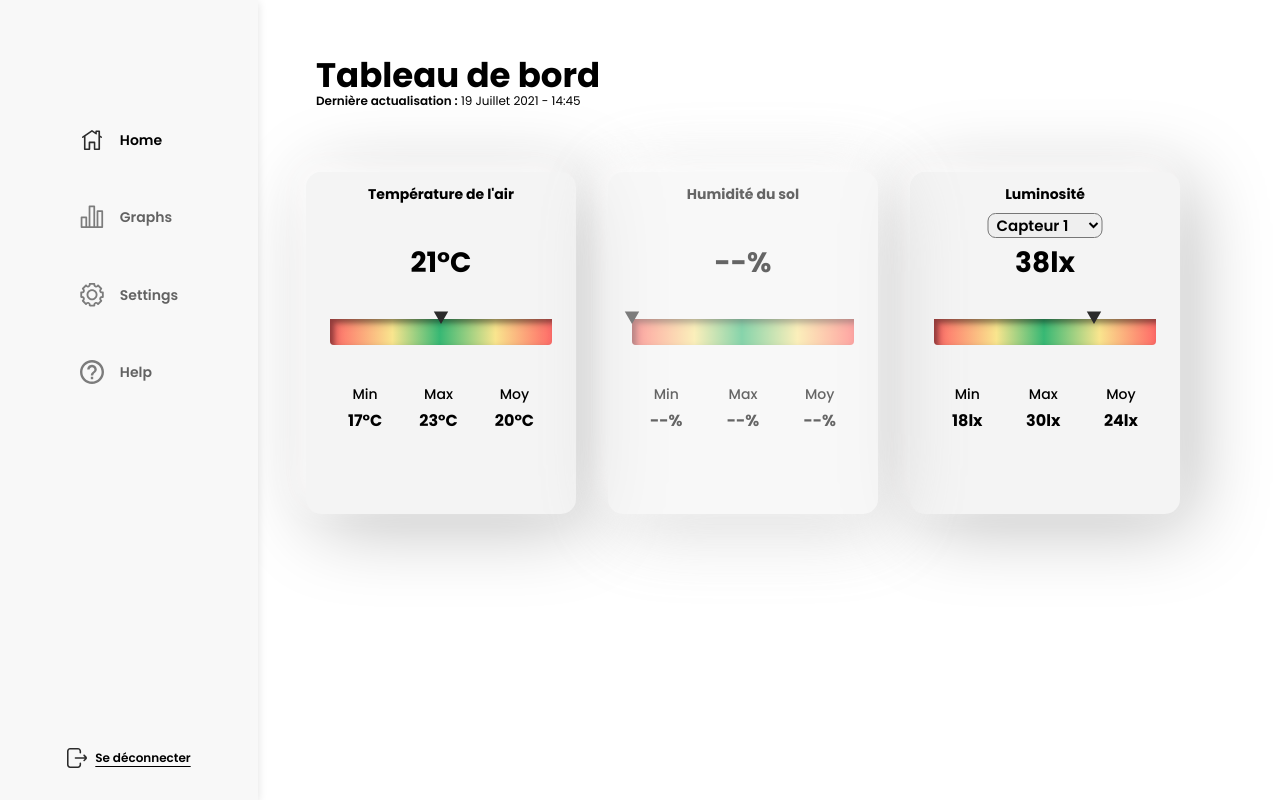
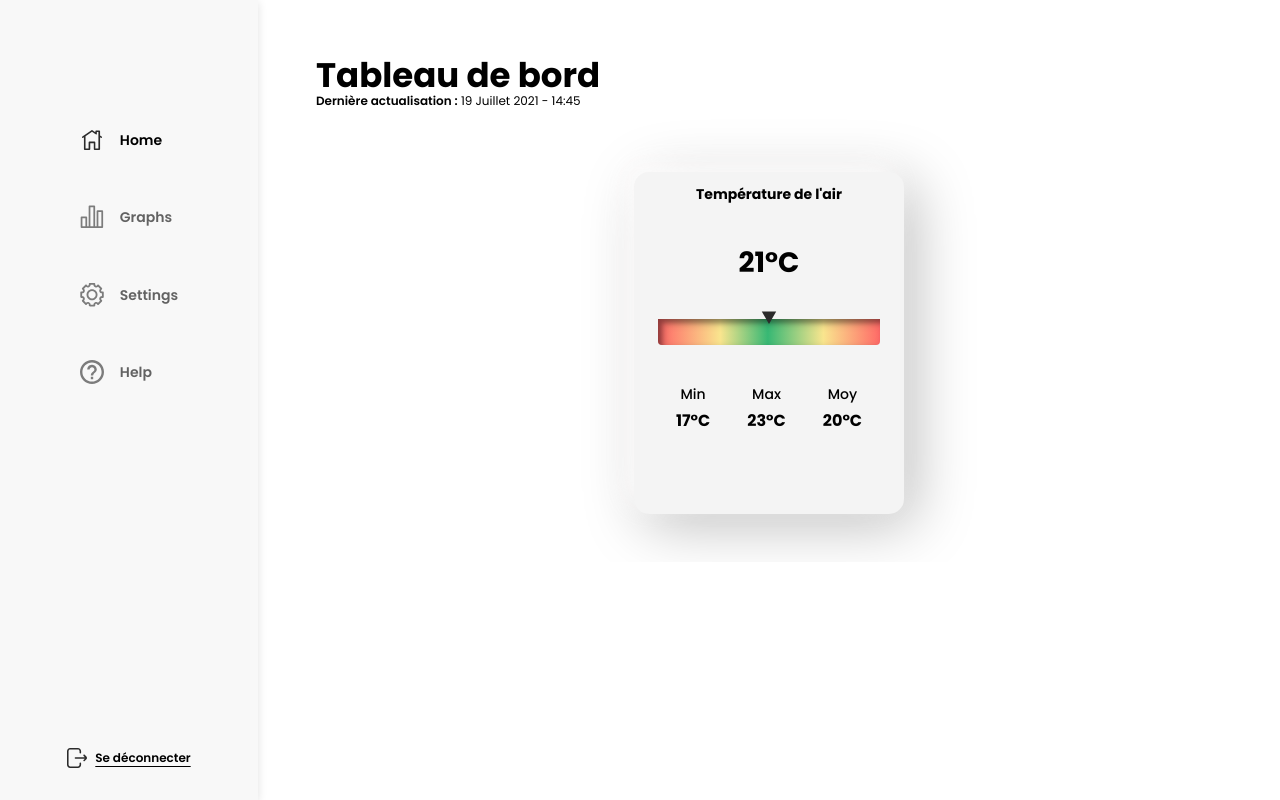
Before and after one commit to FRobaglia/iot-project, a React (Create React App) app: page / in a window 1280 px wide. Built offline with nearby package versions, Linux system fonts and the light colour scheme.

Commit message:
feat: add swiper

```diff
--- a/src/App.js
+++ b/src/App.js
@@ -11,7 +11,6 @@ import Help from './routes/Help';
 import Login from './routes/Login';
 import Header from './components/Header';
 import Nav from './components/nav/index';
-import Swiper from 'swiper';
 
 function App() {
   return (
--- a/src/components/cardDashboard/CardDropdown.jsx
+++ b/src/components/cardDashboard/CardDropdown.jsx
@@ -6,7 +6,7 @@ const CardDropdown = ({dropdown}) =>  {
     <div className="cardDropdown">
       <select name="CardDropdown" id="CardDropdown">
       {dropdown.map((value) => {
-        return (<option>{value}</option>)})}
+        return (<option key={value}>{value}</option>)})}
       </select>
     </div>
   );
--- a/src/datas.js
+++ b/src/datas.js
@@ -1,5 +1,6 @@
 export const datas = [
   {
+    id: 1,
     title: "Température de l'air",
     currentValue: 21,
     optimalMinValue: 15,
@@ -11,6 +12,7 @@ export const datas = [
     off: false
   },
   {
+    id: 2,
     title: "Humidité du sol",
     currentValue: 38,
     optimalMinValue: 20,
@@ -22,6 +24,7 @@ export const datas = [
     off: true
   },
   {
+    id: 3,
     title: "Luminosité",
     currentValue: 38,
     optimalMinValue: 20,
--- a/src/routes/Home.jsx
+++ b/src/routes/Home.jsx
@@ -1,4 +1,7 @@
 import datas from '../datas';
+import { Swiper, SwiperSlide } from 'swiper/react';
+// Import Swiper styles
+import 'swiper/swiper.scss';
 
 /***** COMPONENTS *****/
 import Card from '../components/cardDashboard/index';
@@ -11,9 +14,23 @@ const Home = () =>  {
         <h1>Tableau de bord</h1>
         <span><strong>Dernière actualisation :</strong> 19 Juillet 2021 - 14:45</span>
       </div>
-      {datas.map((data) => {
-          return (<Card key={data.title} title={data.title} currentValue={data.currentValue} optimalMinValue={data.optimalMinValue} optimalMaxValue={data.optimalMaxValue} dayMinValue={data.dayMinValue} dayMaxValue={data.dayMaxValue} sign={data.sign} off={data.off} dropdown={data.dropdown} />)
-      })}
+      <Swiper
+      spaceBetween={30}
+      slidesPerView={1}
+      centeredSlides={true}
+      onSlideChange={() => console.log('slide change')}
+      onSwiper={(swiper) => console.log(swiper)}
+      type="bullets"
+      >
+        {datas.map((data) => {
+            return (
+            <SwiperSlide key={data.id}>
+
+              <Card title={data.title} currentValue={data.currentValue} optimalMinValue={data.optimalMinValue} optimalMaxValue={data.optimalMaxValue} dayMinValue={data.dayMinValue} dayMaxValue={data.dayMaxValue} sign={data.sign} off={data.off} dropdown={data.dropdown} />
+
+            </SwiperSlide>)
+        })}
+      </Swiper>
     </main>
   );
 }
--- a/src/styles/components/card.scss
+++ b/src/styles/components/card.scss
@@ -3,10 +3,10 @@
   height: 342px;
   padding: 15px 24px;
   background: #F4F4F4;
-  box-shadow: -10px -10px 30px #FDFCFC, 10px 10px 80px #BBBBBB;
+  box-shadow: -10px -10px 25px #FDFCFC, 10px 10px 60px #BBBBBB;
   border-radius: 15px;
-  margin: 16px;
   display: inline-block;
+  margin: 64px 0 48px;
 }
 
 .card--off {
--- a/src/styles/main.scss
+++ b/src/styles/main.scss
@@ -1,5 +1,6 @@
 body {
   font-family: "Poppins";
+  min-height: 100vh;
 }
 
 @media (min-width: 1024px) {
@@ -13,7 +14,7 @@ body {
 
 .main__title {
   margin: 26px;
-  margin-bottom: 48px;
+  margin-bottom: 0;
   span {
     font-weight: 400;
     font-size: 12px;
@@ -28,3 +29,8 @@ h1 {
   font-weight: 700;
   font-size: 34px;
 }
+
+.swiper-slide {
+  display: flex;
+  justify-content: center;
+}
```
